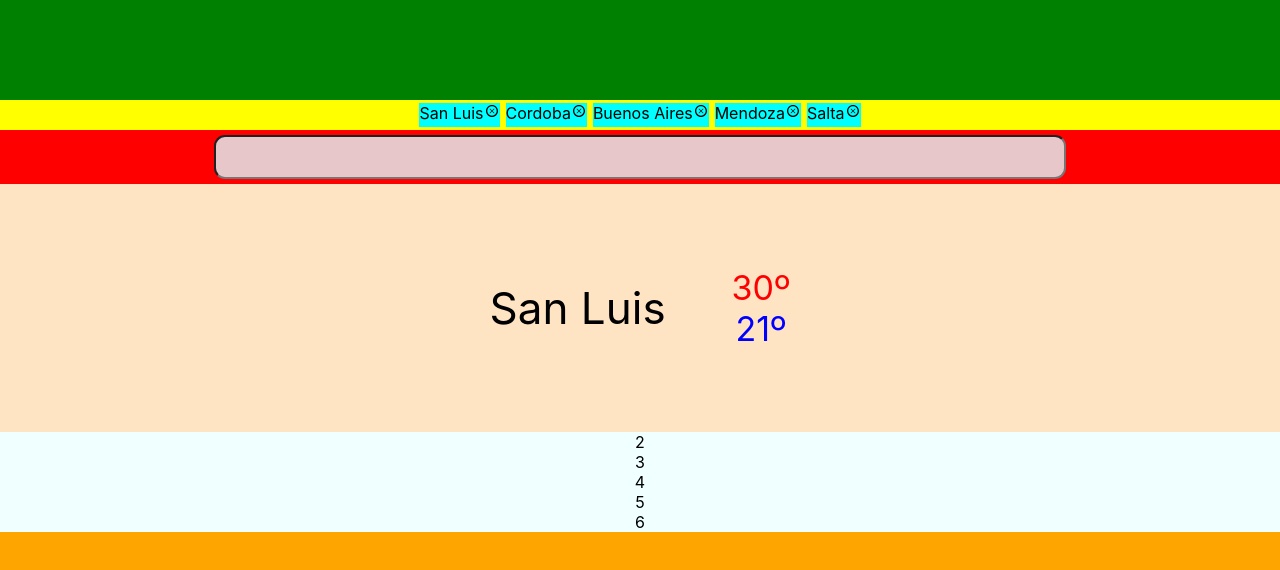
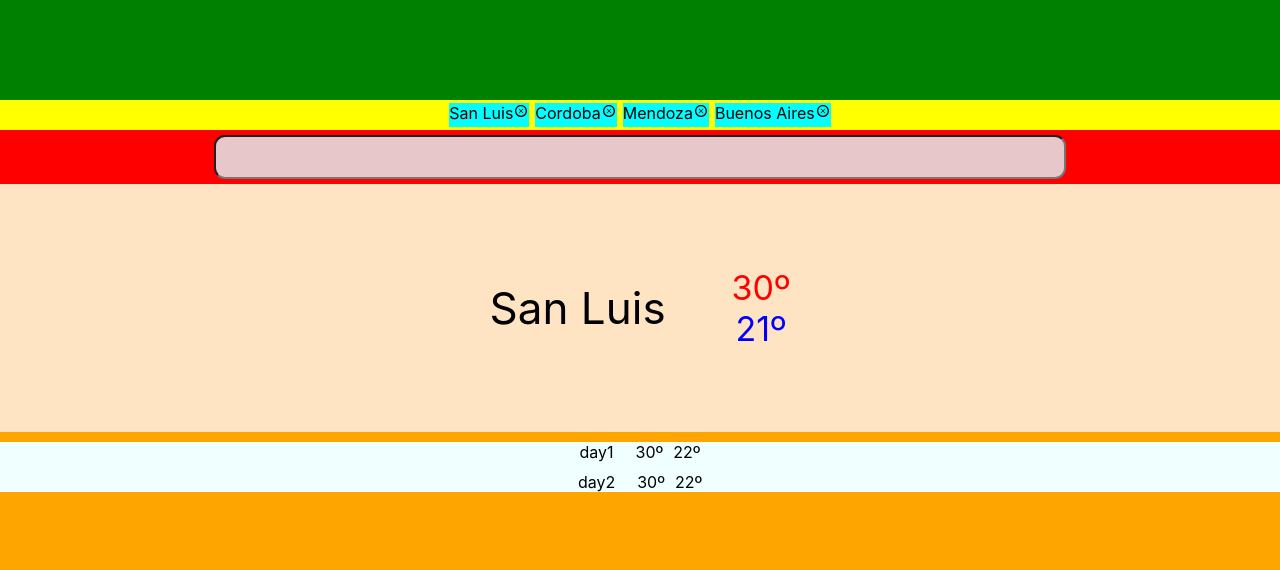
Before and after one commit to ClaudioLucero/clima-app, a React (Create React App) app: page / in a window 1280 px wide. Shown: the top 570 px of the page. Built offline with nearby package versions, Linux system fonts and the light colour scheme.

Commit message:
change structure data model 'City' && add props in components

```diff
--- a/src/components/BodyClima/BodyClima.tsx
+++ b/src/components/BodyClima/BodyClima.tsx
@@ -1,31 +1,113 @@
 /* eslint-disable @typescript-eslint/explicit-function-return-type */
-import React, { Fragment, useState } from 'react';
+import React, { useEffect, useState } from 'react';
 import SearchCities from '../SearchCities/SearchCities';
 import Favorites from '../Favorites/Favorites';
 import CityData from '../CityData/CityData';
 import NextTemps from '../NextTemps/NextTemps';
 import { City } from '../../models/City';
 
+const CURRENT:City = {
+  name: 'San Luis',
+  id: 1,
+  temps: [
+    {
+      day: 'day1',
+      min: '22º',
+      max: '30º',
+    },
+    {
+      day: 'day2',
+      min: '22º',
+      max: '30º',
+    },
+  ],
+};
 const INT_STATE:City[] = [
-  { name: 'San Luis', id: 1 },
-  { name: 'Cordoba', id: 2 },
-  { name: 'Buenos Aires', id: 3 },
-  { name: 'Mendoza', id: 4 },
-  { name: 'Salta', id: 5 },
+  {
+    name: 'San Luis',
+    id: 1,
+    temps: [
+      {
+        day: 'day1',
+        min: '22º',
+        max: '30º',
+      },
+      {
+        day: 'day2',
+        min: '22º',
+        max: '30º',
+      },
+    ],
+  },
+  {
+    name: 'Cordoba',
+    id: 2,
+    temps: [
+      {
+        day: 'day1',
+        min: '22º',
+        max: '30º',
+      },
+      {
+        day: 'day2',
+        min: '22º',
+        max: '30º',
+      },
+    ],
+  },
+  {
+    name: 'Mendoza',
+    id: 4,
+    temps: [
+      {
+        day: 'day1',
+        min: '22º',
+        max: '30º',
+      },
+      {
+        day: 'day2',
+        min: '22º',
+        max: '30º',
+      },
+    ],
+  },
+  {
+    name: 'Buenos Aires',
+    id: 5,
+    temps: [
+      {
+        day: 'day1',
+        min: '22º',
+        max: '30º',
+      },
+      {
+        day: 'day2',
+        min: '22º',
+        max: '30º',
+      },
+    ],
+  },
+
 ];
 
 interface AppState {
-    currentCity:City
+    currentCity:City,
+    favorites:City[]
 }
 
 const BodyClima : React.FC = () => {
-  const [city, setCity] = useState(INT_STATE[0]);
+  const [currentCity, setCurrentCity] = useState<AppState['currentCity']>(CURRENT);
+  const [favorites, setFavorites] = useState<AppState['favorites']>([]);
+  useEffect(() => {
+    setCurrentCity(CURRENT);
+    setFavorites(INT_STATE);
+  }, []);
   return (
     <div className="">
-      <Favorites />
-      <SearchCities />
-      <CityData city={city} />
-      <NextTemps />
+      <Favorites fav={favorites} />
+      <SearchCities fav={favorites} />
+      <CityData />
+      <NextTemps current={currentCity} />
     </div>
   );
 };
--- a/src/components/Favorites/Favorites.tsx
+++ b/src/components/Favorites/Favorites.tsx
@@ -1,19 +1,22 @@
-import React, { useState } from 'react';
+import React, { useEffect, useState } from 'react';
 import './Favorites.css';
 import { TiDeleteOutline } from 'react-icons/ti';
 import { City } from '../../models/City';
 
-const INT_STATE:City[] = [
-  { name: 'San Luis', id: 1 },
-  { name: 'Cordoba', id: 2 },
-  { name: 'Buenos Aires', id: 3 },
-  { name: 'Mendoza', id: 4 },
-  { name: 'Salta', id: 5 },
-];
+interface Props {
+  fav:City[]
+}
+interface AppState {
+  myFavorites:City[]
+}
+const Favorites:React.FC<Props> = ({ fav }:Props) => {
+  const [favs, setFavs] = useState<AppState['myFavorites']>([]);
+  useEffect(() => {
+    setFavs(fav);
+  }, [fav]);
+  // eslint-disable-next-line no-trailing-spaces
 
-const Favorites : React.FC = () => {
-  const [myCities, setMyCities] = useState<Array<City>>(INT_STATE);
-  const cities = myCities.map((city) => (
+  const cities = favs.map((city) => (
     <div className="favourites-city" key={city.id}>
       {city.name}
       <TiDeleteOutline />
@@ -22,7 +25,9 @@ const Favorites : React.FC = () => {
 
   return (
     <div className="favorites">
-      {cities}
+      {favs.length > 0
+        ? cities
+        : null}
     </div>
   );
 };
--- a/src/components/NextTemps/NextTemps.css
+++ b/src/components/NextTemps/NextTemps.css
@@ -1,3 +1,14 @@
 .next-temps-main{
     background-color:azure;
 }
+.next-temps-days{
+    display: flex;
+    justify-content: center;
+    margin:10px
+}
+.next-temps-days-title{
+    margin-right: 22px;
+}
+.next-temps-days-max{
+    margin-right: 10px;
+}
--- a/src/components/NextTemps/NextTemps.tsx
+++ b/src/components/NextTemps/NextTemps.tsx
@@ -3,27 +3,21 @@ import React from 'react';
 import { City } from '../../models/City';
 import './NextTemps.css';
 
-interface cityTemps{
-    day:string,
-    min:string,
-    max:string
+interface Props {
+  current:City
 }
-const INT_STATE:cityTemps[] = [
-  { day: '2', max: '23º', min: '29º' },
-  { day: '3', max: '23º', min: '29º' },
-  { day: '4', max: '23º', min: '29º' },
-  { day: '5', max: '23º', min: '29º' },
-  { day: '6', max: '23º', min: '29º' },
-];
-const NextTemps:React.FC = () => {
-  const temps = INT_STATE.map((temp) => (
+const NextTemps:React.FC<Props> = ({ current }:Props) => {
+  const { temps } = current;
+  const data = temps.map((temp) => (
     <div className="next-temps-days">
-      {temp.day}
+      <div className="next-temps-days-title">{temp.day}</div>
+      <div className="next-temps-days-max">{temp.max}</div>
+      <div className="next-temps-days-min">{temp.min}</div>
     </div>
   ));
   return (
     <div className="next-temps-main">
-      {temps}
+      {data}
     </div>
   );
 };
--- a/src/components/ResultsCity/ResultsCity.tsx
+++ b/src/components/ResultsCity/ResultsCity.tsx
@@ -3,16 +3,11 @@ import './ResultsCity.css';
 import { AiOutlineStar } from 'react-icons/ai';
 import { City } from '../../models/City';
 
-const INT_STATE:City[] = [
-  { name: 'San Luis', id: 1 },
-  { name: 'Cordoba', id: 2 },
-  { name: 'Buenos Aires', id: 3 },
-  { name: 'Mendoza', id: 4 },
-  { name: 'Salta', id: 5 },
-];
-
-const ResultsCity : React.FC = () => {
-  const [myCities, setMyCities] = useState<Array<City>>(INT_STATE);
+interface Props {
+  fav:City[]
+}
+const ResultsCity : React.FC<Props> = ({ fav }:Props) => {
+  const [myCities, setMyCities] = useState<Array<City>>(fav);
   const cities = myCities.map((city) => (
     <div className="results-city-res" key={city.id}>
       <p className="results-city-name">
--- a/src/components/SearchCities/SearchCities.tsx
+++ b/src/components/SearchCities/SearchCities.tsx
@@ -4,25 +4,21 @@ import { City } from '../../models/City';
 import ResultsCity from '../ResultsCity/ResultsCity';
 import './SearchCities.css';
 
-const INT_STATE:City[] = [
-  { name: 'San Luis', id: 1 },
-  { name: 'Cordoba', id: 2 },
-  { name: 'Buenos Aires', id: 3 },
-  { name: 'Mendoza', id: 4 },
-  { name: 'Salta', id: 5 },
-];
+interface Props {
+  fav:City[]
+}
 
-const SearchCities : React.FC = () => {
+const SearchCities : React.FC<Props> = ({ fav }:Props) => {
   const [myCities, setMyCities] = useState<Array<City>>([]);
   const handleInput = (_evt: React.MouseEvent<HTMLInputElement, MouseEvent>) => {
-    setMyCities(INT_STATE);
+    setMyCities(fav);
   };
 
   return (
     <div className="search-cities">
       <input className="search-cities-input" onClick={(_evt) => { handleInput(_evt); }} />
       {myCities.length > 0 && (
-      <ResultsCity />
+        <div />
       )}
     </div>
   );
--- a/src/models/City.d.ts
+++ b/src/models/City.d.ts
@@ -1,4 +1,7 @@
+import { Temp } from './Temp';
+
 export interface City {
     name:string
     id:number
+    temps:Temp[]
 }
--- a/src/models/Temp.d.ts
+++ b/src/models/Temp.d.ts
@@ -1,4 +1,5 @@
 export interface Temp {
-    Max:string
-    Min:string
+    day:string
+    max:string
+    min:string
 }
```
Also changed, not shown: src/components/CityData/CityData.tsx (+1 -6 lines).
